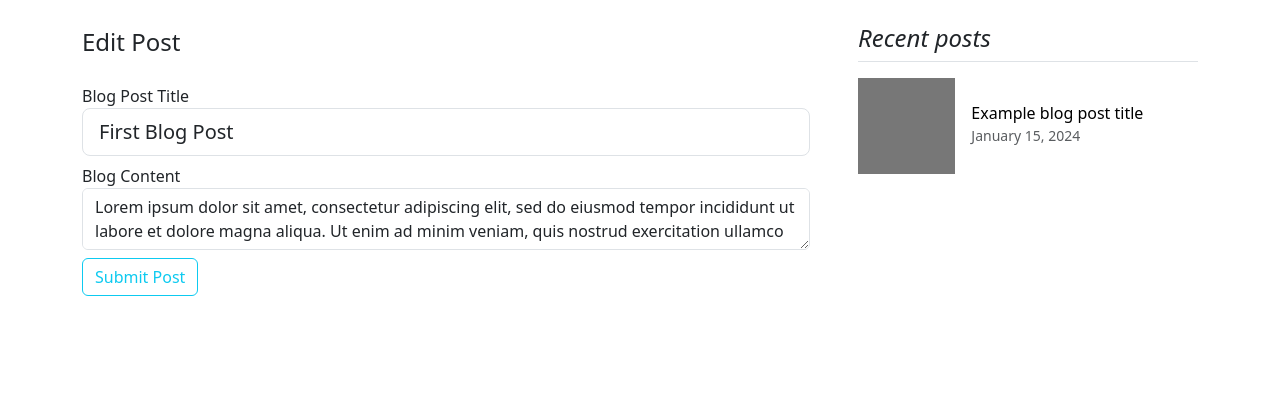
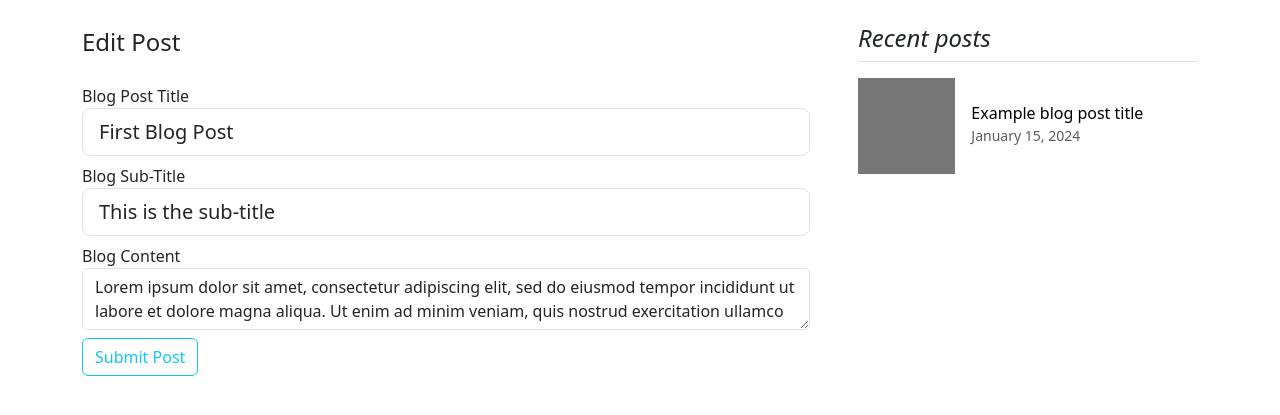
Before and after one commit to emmquis/blog_project, a Flask app: page /edit/1 in a window 1280 px wide. Shown: the part 73-488 px from the top of the page. Run offline with Flask 3, Linux system fonts and the light colour scheme; a user stored in the database is signed in; some libraries are stand-ins or nearby versions.

Commit message:
add sub-title

```diff
--- a/forms.py
+++ b/forms.py
@@ -21,6 +21,7 @@ class LoginForm(FlaskForm):
 
 class CreatePost(FlaskForm):
     title = StringField("Blog Post Title", validators=[DataRequired()])
+    sub_title = StringField("Blog Sub-Title", validators=[DataRequired()])
     content = CKEditorField("Blog Content", validators=[DataRequired()])
     submit = SubmitField("Submit Post")
 
--- a/server.py
+++ b/server.py
@@ -51,6 +51,7 @@ class Post(db.Model):
     __tablename__ = "blog_posts"
     id: Mapped[int] = mapped_column(Integer, primary_key=True)
     title: Mapped[str] = mapped_column(String(100), nullable=False)
+    sub_title: Mapped[str] = mapped_column(String(100), nullable=False)
     date_posted: Mapped[str] = mapped_column(String(250), nullable=False)
     content: Mapped[str] = mapped_column(Text, nullable=False)
     author_id: Mapped[int] = mapped_column(Integer, db.ForeignKey("users.id"))
@@ -168,6 +169,7 @@ def add_new_post():
     if form.validate_on_submit():
         new_post = Post(
             title=form.title.data,
+            sub_title=form.sub_title.data,
             content=form.content.data,
             author=current_user,
             date_posted=date.today().strftime("%B %d, %Y")
@@ -203,6 +205,7 @@ def edit_post(post_id):
     post = db.get_or_404(Post, post_id)
     edit_form = CreatePost(
         title=post.title,
+        sub_title=post.sub_title,
         author=post.author,
         content=post.content
     )
--- a/templates/home.html
+++ b/templates/home.html
@@ -5,7 +5,7 @@
         <h2 class="display-5 link-body-emphasis mb-1"><a href="{{ url_for('show_post', post_id=post.id) }}" class="link-dark link-underline-opacity-0 link-underline-opacity-10-hover">{{ post.title }}</a></h2>
         <p class="blog-post-meta">{{ post.date_posted }} by <a href="#">{{ post.author.username }}</a></p>
 
-        <p>{{ post.content }}</p>
+        <p>{{ post.sub_title }}</p>
         {% if current_user.id ==1 %}
         <small>
             <a href="{{ url_for('delete', post_id=post.id) }}">Delete</a>
--- a/templates/make_post.html
+++ b/templates/make_post.html
@@ -14,6 +14,10 @@
                 {{ form.title(class="form-control form-control-lg") }}
             </div>
             <div class="form-group pb-2">
+                {{ form.sub_title.label(class="form-control-label") }}
+                {{ form.sub_title(class="form-control form-control-lg") }}
+            </div>
+            <div class="form-group pb-2">
                 {{ form.content.label(class="form-control-label") }}
                 {{ form.content(class="form-control") }}
             </div>
--- a/templates/show_post.html
+++ b/templates/show_post.html
@@ -1,7 +1,8 @@
 {% extends "layout.html" %}
 {% block content %}
 <article class="blog-post">
-    <h2 class="display-5 link-body-emphasis mb-1">{{ post.title }}</h2>
+    <h2 class="display-4 link-body-emphasis mt-2 mb-1">{{ post.title }}</h2>
+    <h3 class="display-6 mt-3" >{{ post.sub_title }}</h3>
     <p class="blog-post-meta">{{ post.date_posted }} by <a href="#">{{ post.author.username }}</a></p>
     <p>{{ post.content }}</p>
 </article>
```
Also changed, not shown: instance/site.db.
